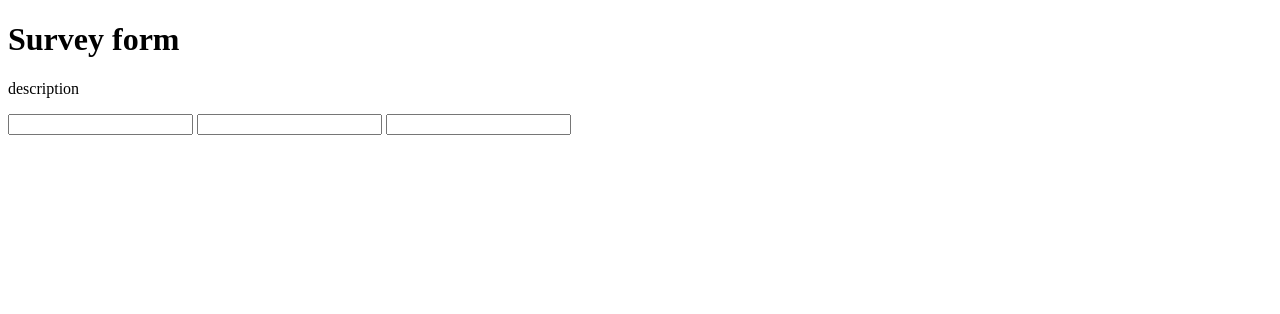
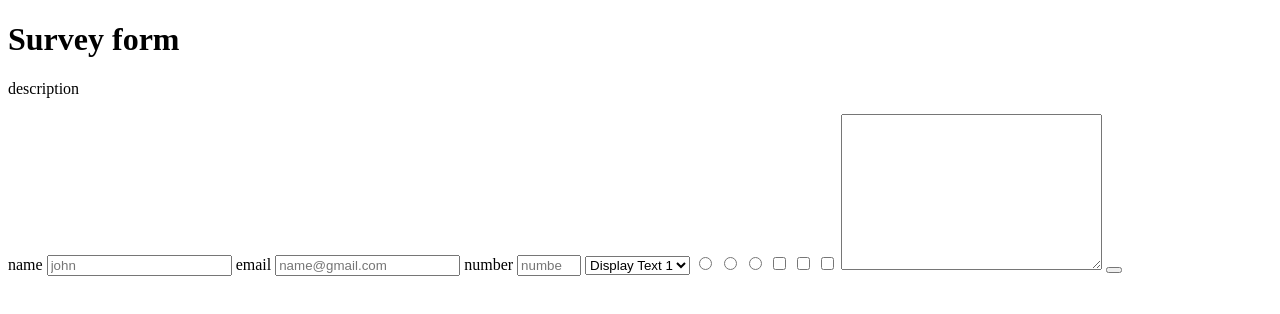
Before and after one commit to bryanskovich/coding_challenge_one, a plain HTML site: page index.html in a window 1280 px wide. Drawn offline with Linux system fonts and the light colour scheme.

Commit message:
test case checked"

```diff
--- a/index.html
+++ b/index.html
@@ -1,9 +1,9 @@
 <!DOCTYPE html>
 <html lang="en">
   <head>
-    <meta charset="UTF-8">
+    <meta charset="UTF-8" />
     <title>Fork Me! FCC: Test Suite Template</title>
-    <link rel="stylesheet" href="css/style.css">
+    <link rel="stylesheet" href="css/style.css" />
   </head>
 
   <body>
@@ -21,13 +21,43 @@
     - The freeCodeCamp Team
 
     -->
-    <h1 id="title"> Survey form</h1>
+    <h1 id="title">Survey form</h1>
     <p id="description">description</p>
     <form action="" id="survey-form">
-      <input type="text" id='name' required>
-      <input type="email" name="email" id="email" required>
-      <input type="number" name="number" id="number" min="3">
+      <label for="name" id="name-label">name</label>
+      <input type="text" id="name" required placeholder="john" />
+      <label for="email" id="email-label">email</label>
+      <input
+        type="email"
+        name="email"
+        id="email"
+        required
+        placeholder="name@gmail.com"
+      />
+      <label for="number" id="number-label">number</label>
+      <input
+        type="number"
+        name="number"
+        id="number"
+        min="3"
+        max="100"
+        placeholder="number"
+      />
+      <select id="dropdown">
+        <option value="val_1">Display Text 1</option>
+        <option value="val_2">Display Text 2</option>
+        <option value="val_3">Display Text 3</option>
+      </select>
+      <input type="radio" name="gender" value="male" />
+      <input type="radio" name="gender" value="female" />
+      <input type="radio" name="gender" value="others" />
+      <input type="checkbox" name="gender" value="opt 1" />
+      <input type="checkbox" name="gender" value="opt 2" />
+      <input type="checkbox" name="gender" value="opt 3" />
+
+      <textarea name="" id="" cols="30" rows="10"></textarea>
+      <button id="submit"></button>
     </form>
-    <script  src="js/index.js"></script>
+    <script src="js/index.js"></script>
   </body>
 </html>
```
